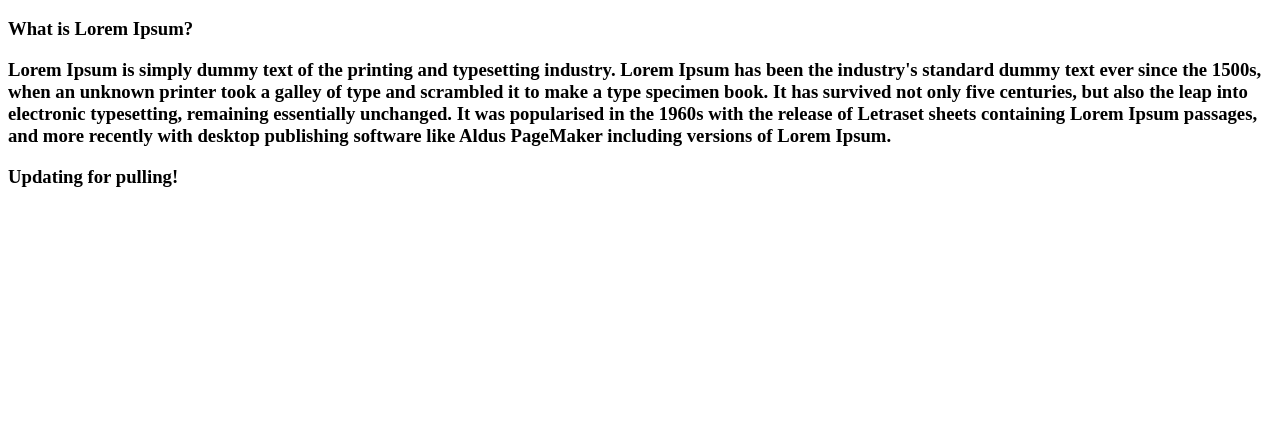
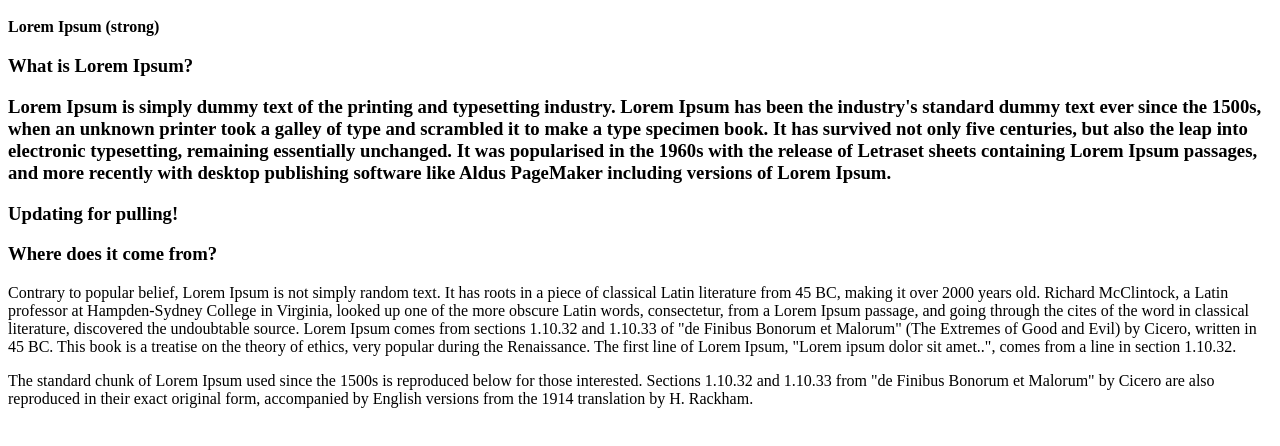
Before and after one commit to LearningGit-web/Hosting, a plain HTML site: page index.html in a window 1280 px wide. Shown: the part 48-494 px from the top of the page. Drawn offline with Linux system fonts and the light colour scheme.

Commit message:
Making changes on index.html

```diff
--- a/index.html
+++ b/index.html
@@ -4,8 +4,13 @@
 </head>
 <body>
 	<h1>This is the heading of my page</h1>
+	<p><strong>Lorem Ipsum (strong)</strong></p>
 	<h3>What is Lorem Ipsum?<h3>
 	<p>Lorem Ipsum is simply dummy text of the printing and typesetting industry. Lorem Ipsum has been the industry's standard dummy text ever since the 1500s, when an unknown printer took a galley of type and scrambled it to make a type specimen book. It has survived not only five centuries, but also the leap into electronic typesetting, remaining essentially unchanged. It was popularised in the 1960s with the release of Letraset sheets containing Lorem Ipsum passages, and more recently with desktop publishing software like Aldus PageMaker including versions of Lorem Ipsum.</p>
 		<p> Updating for pulling!</p>
+	<h3>Where does it come from?</h3>
+	<p>Contrary to popular belief, Lorem Ipsum is not simply random text. It has roots in a piece of classical Latin literature from 45 BC, making it over 2000 years old. Richard McClintock, a Latin professor at Hampden-Sydney College in Virginia, looked up one of the more obscure Latin words, consectetur, from a Lorem Ipsum passage, and going through the cites of the word in classical literature, discovered the undoubtable source. Lorem Ipsum comes from sections 1.10.32 and 1.10.33 of "de Finibus Bonorum et Malorum" (The Extremes of Good and Evil) by Cicero, written in 45 BC. This book is a treatise on the theory of ethics, very popular during the Renaissance. The first line of Lorem Ipsum, "Lorem ipsum dolor sit amet..", comes from a line in section 1.10.32.</p>
+
+    <p>The standard chunk of Lorem Ipsum used since the 1500s is reproduced below for those interested. Sections 1.10.32 and 1.10.33 from "de Finibus Bonorum et Malorum" by Cicero are also reproduced in their exact original form, accompanied by English versions from the 1914 translation by H. Rackham.</p>
 		</body>
 </html>
```
